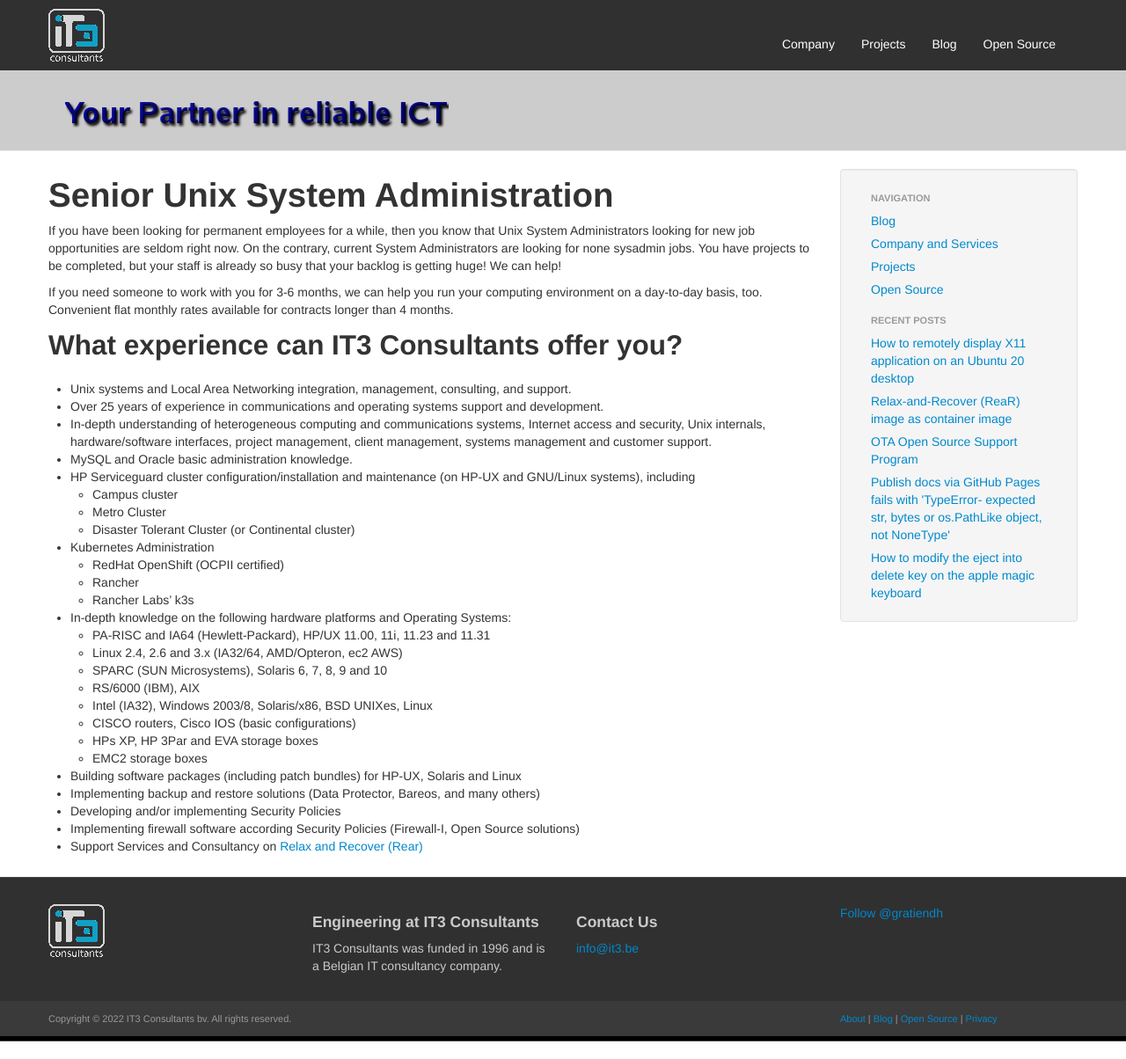
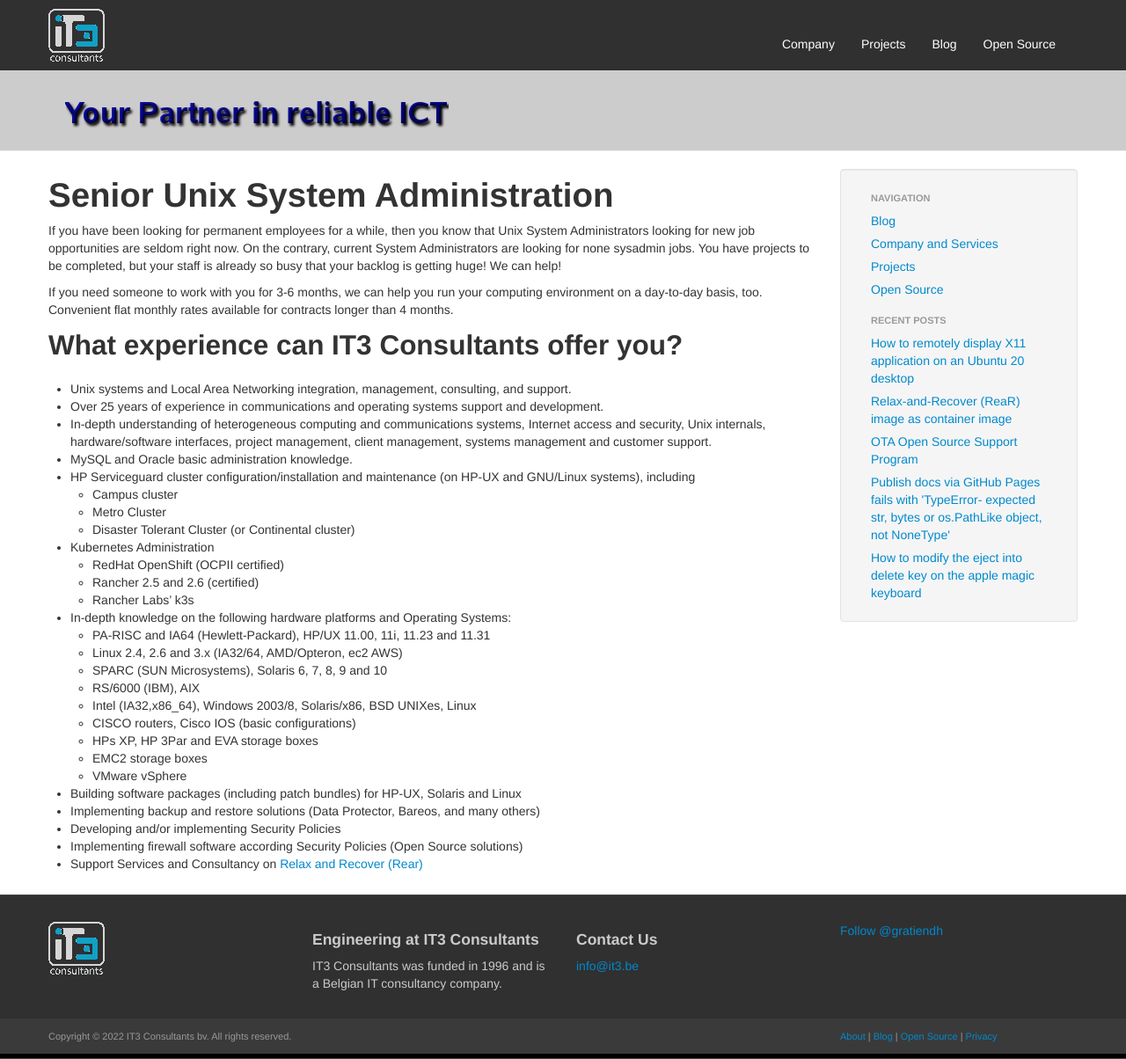
Before and after one commit to gdha/www.it3.be, a Jekyll site: the page built from company/senior-sysadmin.md, in a window 1280 px wide. Shown: the whole page at 88% size. Built offline with Jekyll 4.4.1, drawn with Linux system fonts in a browser that asks for light colours; comment, search, counter and statistics services are not loaded.

Commit message:
minor updates

```diff
--- a/company/senior-sysadmin.md
+++ b/company/senior-sysadmin.md
@@ -24,19 +24,20 @@
    - Disaster Tolerant Cluster (or Continental cluster)
  * Kubernetes Administration
    - RedHat OpenShift (OCPII certified)
-   - Rancher
+   - Rancher 2.5 and 2.6 (certified)
    - Rancher Labs' k3s
  * In-depth knowledge on the following hardware platforms and Operating Systems:
    - PA-RISC and IA64 (Hewlett-Packard), HP/UX  11.00, 11i, 11.23 and 11.31
    - Linux 2.4, 2.6 and 3.x (IA32/64, AMD/Opteron, ec2 AWS)
    - SPARC (SUN Microsystems), Solaris 6, 7, 8, 9 and 10
    - RS/6000 (IBM), AIX
-   - Intel (IA32), Windows 2003/8, Solaris/x86, BSD UNIXes, Linux
+   - Intel (IA32,x86_64), Windows 2003/8, Solaris/x86, BSD UNIXes, Linux
    - CISCO routers, Cisco IOS (basic configurations)
    - HPs XP, HP 3Par and EVA storage boxes
    - EMC2 storage boxes
+   - VMware vSphere
  * Building software packages (including patch bundles) for HP-UX, Solaris and Linux
  * Implementing backup and restore solutions (Data Protector, Bareos, and many others)
  * Developing and/or implementing Security Policies
- * Implementing firewall software according Security Policies (Firewall-I, Open Source solutions)
+ * Implementing firewall software according Security Policies (Open Source solutions)
  * Support Services and Consultancy on [Relax and Recover (Rear)]({{ site.url }}/rear-support/)
```
Also changed, not shown: rear-support/index.md (+7 -5 lines).
